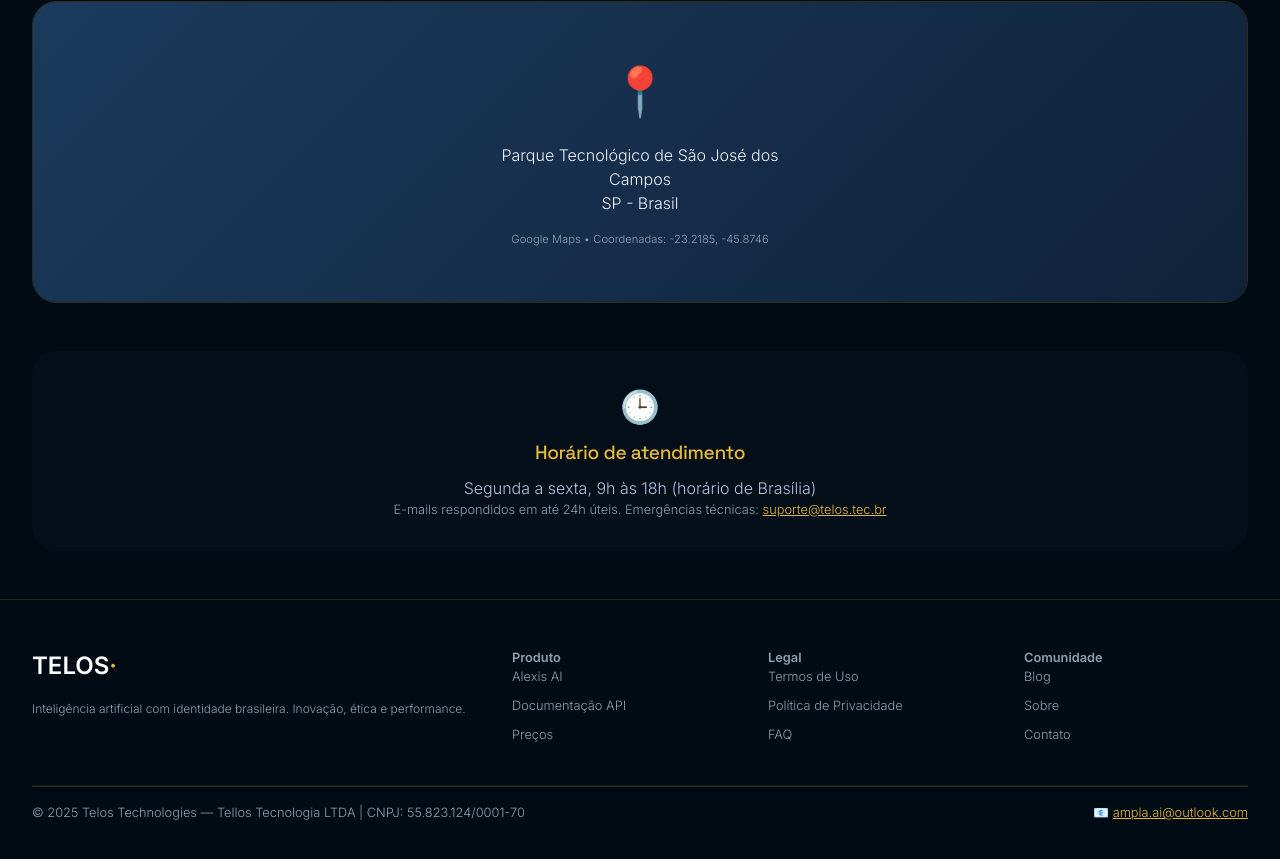
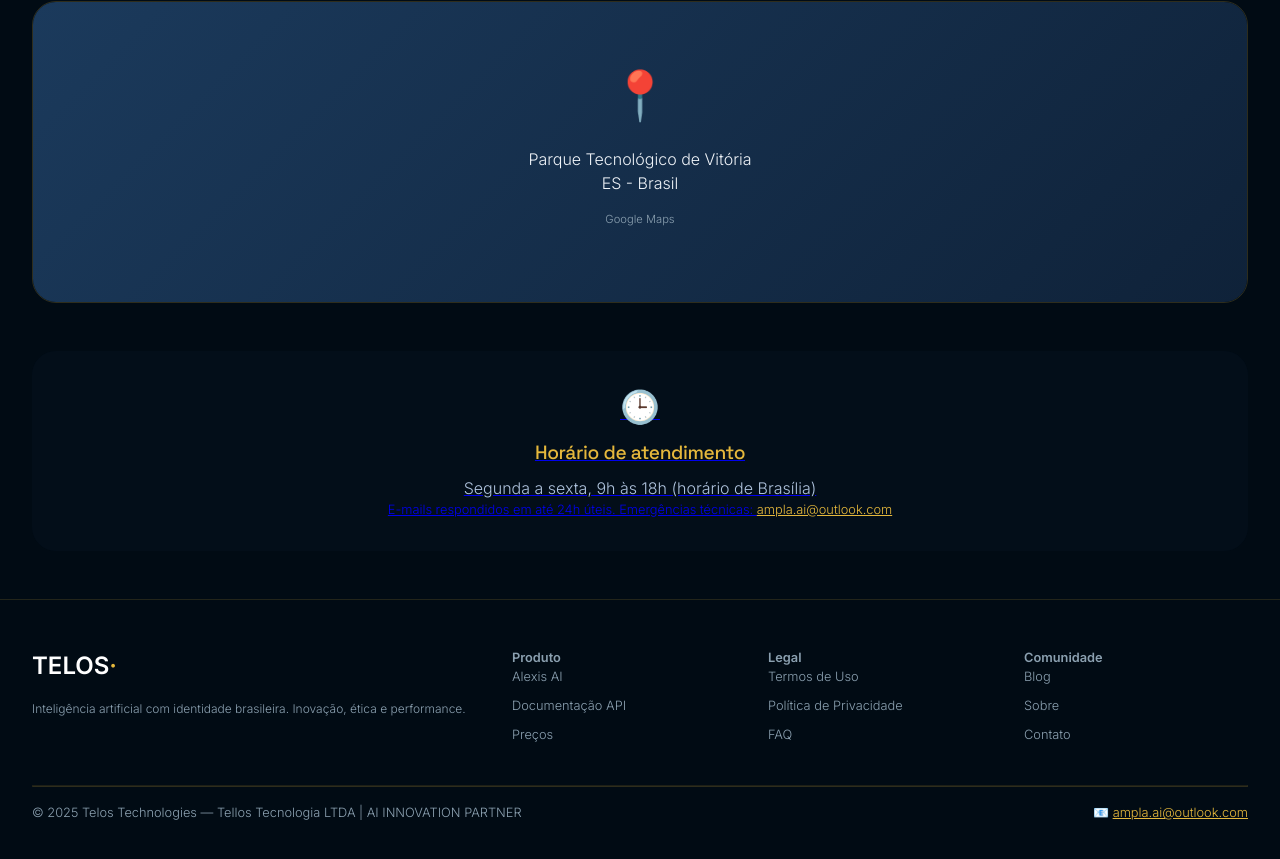
Before and after one commit to orpheostudio/orpheostudio, a plain HTML site: page contato.html in a window 1280 px wide. Shown: the part 2422-3281 px from the top of the page. Drawn offline with Linux system fonts and the light colour scheme.

Commit message:
Atualizar o contato.html

```diff
--- a/contato.html
+++ b/contato.html
@@ -600,8 +600,8 @@
                 <div class="map-container">
                     <div class="map-placeholder">
                         <span style="font-size: 3rem;">📍</span>
-                        <p style="max-width: 300px;">Parque Tecnológico de São José dos Campos<br>SP - Brasil</p>
-                        <span style="font-size: 0.7rem; color: #8ba0b0;">Google Maps • Coordenadas: -23.2185, -45.8746</span>
+                        <p style="max-width: 300px;">Parque Tecnológico de Vitória<br>ES - Brasil</p>
+                        <span style="font-size: 0.7rem; color: #8ba0b0;">Google Maps <a href="https://maps.app.goo.gl/knexQd5aNYhD3H9S8"</a></span>
                     </div>
                 </div>
             </div>
@@ -611,7 +611,7 @@
                 <span style="font-size: 2rem;">🕒</span>
                 <h3 style="margin: 0.5rem 0;">Horário de atendimento</h3>
                 <p style="color: #B0C4DE;">Segunda a sexta, 9h às 18h (horário de Brasília)</p>
-                <p style="font-size: 0.8rem; color: #8ba0b0;">E-mails respondidos em até 24h úteis. Emergências técnicas: <a href="mailto:suporte@telos.tec.br" style="color:#E5B83C;">suporte@telos.tec.br</a></p>
+                <p style="font-size: 0.8rem; color: #8ba0b0;">E-mails respondidos em até 24h úteis. Emergências técnicas: <a href="mailto:ampla.ai@outlook.com" style="color:#E5B83C;">ampla.ai@outlook.com</a></p>
             </div>
         </div>
     </main>
@@ -644,7 +644,7 @@
             </div>
             <hr style="margin: 2rem 0 1rem; border-color: rgba(229,184,60,0.2);">
             <div style="display: flex; justify-content: space-between; flex-wrap: wrap;">
-                <span>© 2025 Telos Technologies — Tellos Tecnologia LTDA | CNPJ: 55.823.124/0001-70</span>
+                <span>© 2025 Telos Technologies — Tellos Tecnologia LTDA | AI INNOVATION PARTNER</span>
                 <span>📧 <a href="mailto:ampla.ai@outlook.com" style="color:#E5B83C;">ampla.ai@outlook.com</a></span>
             </div>
         </div>
```
